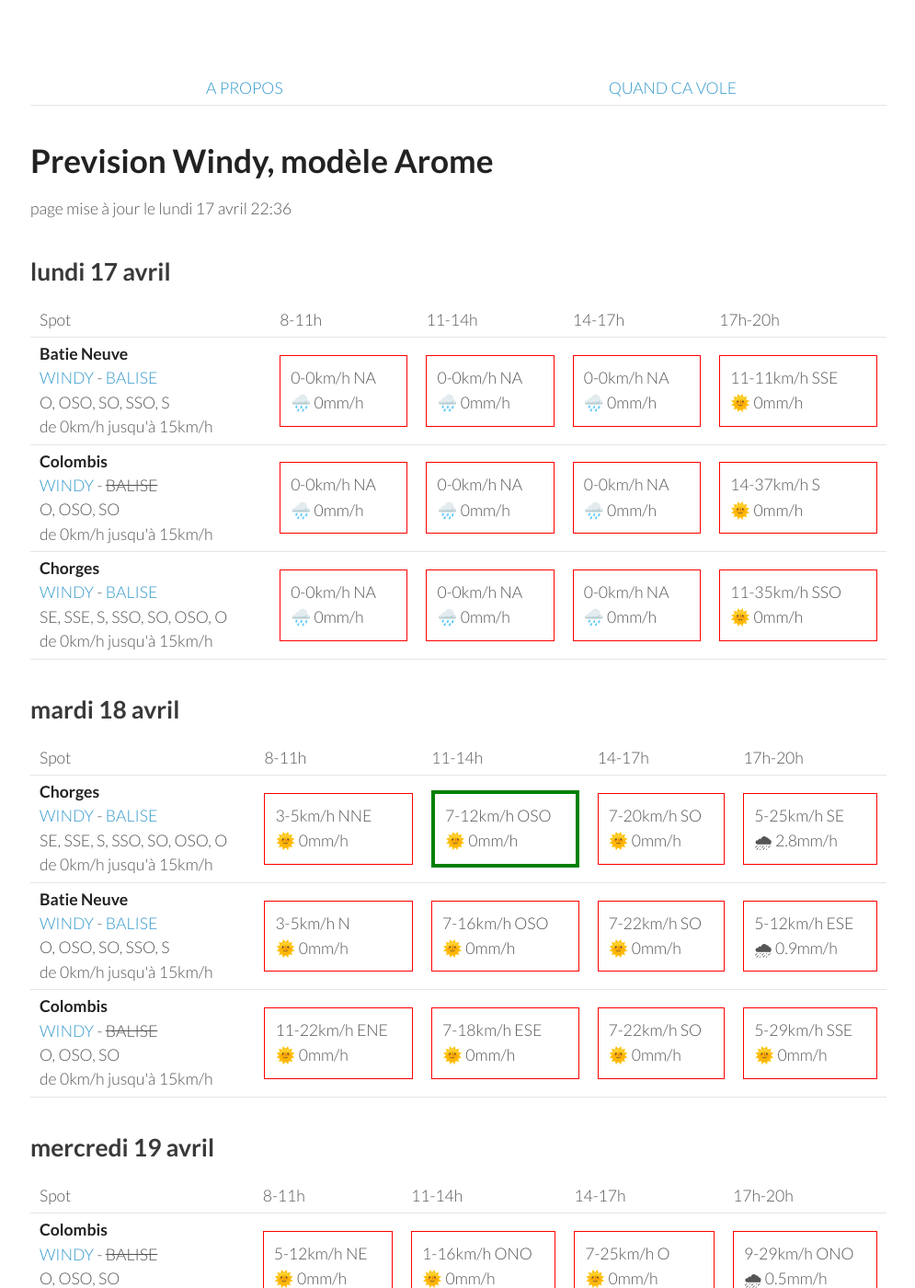
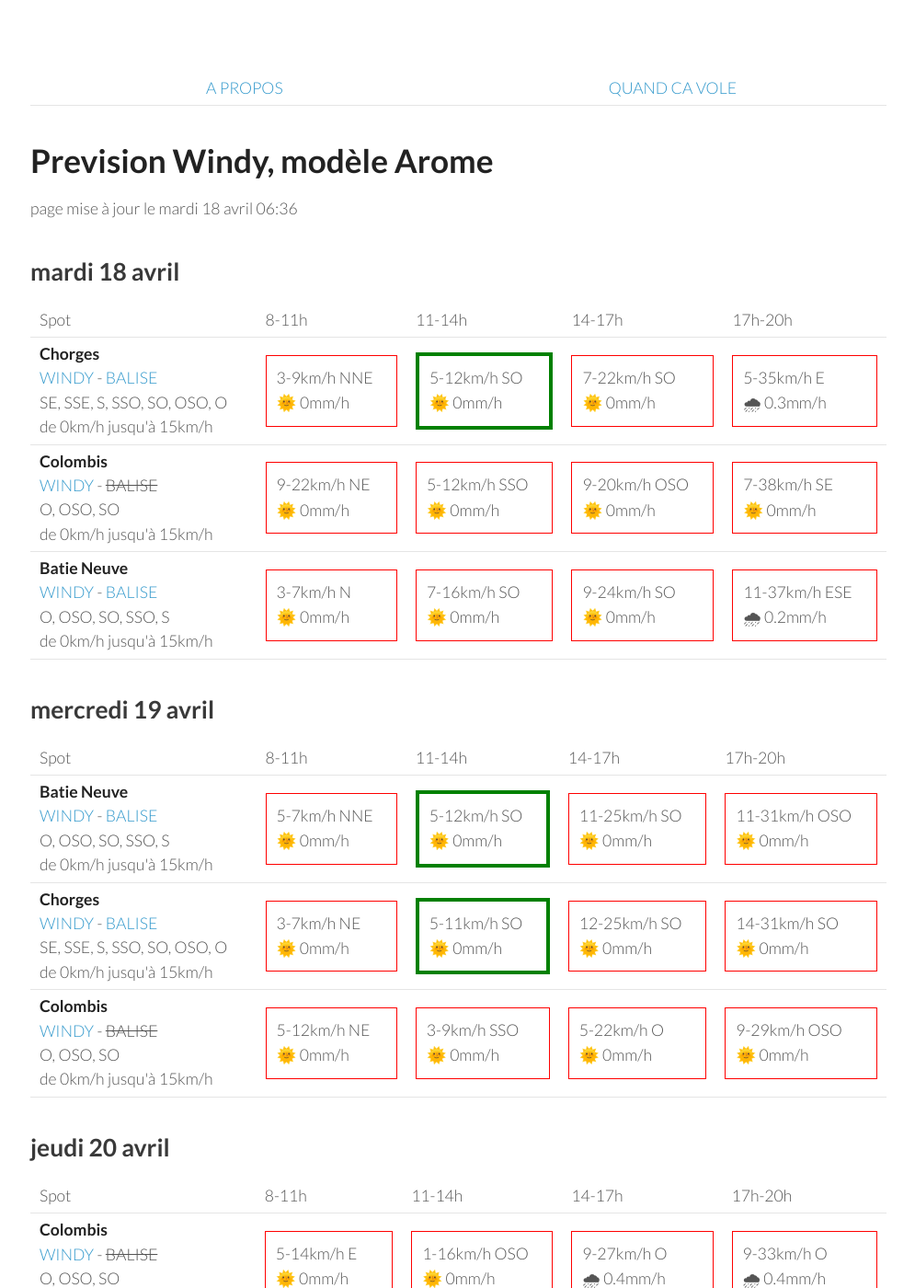
Before and after one commit to parapente-dans-le-nord/parapente-dans-le-nord.github.io, a Jekyll site: the page built from saint_andre.markdown, in a window 1280 px wide and 1400 px high. Shown: the whole window at 92% size, without its empty margins (25-1020 px from the left). Built offline with Jekyll 4.4.1, drawn with Linux system fonts in a browser that asks for light colours; some of the changed text lies outside the part shown.

Commit message:
update index.markdown

```diff
--- a/saint_andre.markdown
+++ b/saint_andre.markdown
@@ -7,51 +7,8 @@ title:  "Tous les spots"
 {: .links}
 
 # Prevision Windy, modèle Arome
-page mise à jour le lundi 17 avril 22:36
+page mise à jour le mardi 18 avril 06:36
 
-## lundi 17 avril
-
-{::nomarkdown}
-<table>
-  <tbody>
-    <tr>
-      <td>Spot</td>
-      <td>8-11h</td>
-      <td>11-14h</td>
-      <td>14-17h</td>
-      <td>17h-20h</td>
-    </tr>
-<tr>
-        <td><strong>Batie Neuve</strong><br><a href="https://windy.com/44.584/6.236?44.559,6.262,10,m:eTtagly">WINDY</a> - <span class=""><a href="https://www.openwindmap.org/PP554">BALISE</a> </span><br> <span class="vent-favorable">O, OSO, SO, SSO, S</span><br><span class="force-vent">de 0km/h jusqu'à 15km/h</span> </td>
-
-            <td><div class="not-flyable"><p>0-0km/h NA</p><p>🌧️ 0mm/h</p></div></td>
-            <td><div class="not-flyable"><p>0-0km/h NA</p><p>🌧️ 0mm/h</p></div></td>
-            <td><div class="not-flyable"><p>0-0km/h NA</p><p>🌧️ 0mm/h</p></div></td>
-            <td><div class="not-flyable"><p>11-11km/h SSE</p><p>🌞 0mm/h</p></div></td>
-
-    </tr>
-<tr>
-        <td><strong>Colombis</strong><br><a href="https://windy.com/44.494/6.216?44.559,6.262,10">WINDY</a> - <span class="no-balise"> BALISE </span><br> <span class="vent-favorable">O, OSO, SO</span><br><span class="force-vent">de 0km/h jusqu'à 15km/h</span> </td>
-
-            <td><div class="not-flyable"><p>0-0km/h NA</p><p>🌧️ 0mm/h</p></div></td>
-            <td><div class="not-flyable"><p>0-0km/h NA</p><p>🌧️ 0mm/h</p></div></td>
-            <td><div class="not-flyable"><p>0-0km/h NA</p><p>🌧️ 0mm/h</p></div></td>
-            <td><div class="not-flyable"><p>14-37km/h S</p><p>🌞 0mm/h</p></div></td>
-
-    </tr>
-<tr>
-        <td><strong>Chorges</strong><br><a href="https://windy.com/44.578/6.280?44.559,6.262,10">WINDY</a> - <span class=""><a href="https://www.openwindmap.org/PP554">BALISE</a> </span><br> <span class="vent-favorable">SE, SSE, S, SSO, SO, OSO, O</span><br><span class="force-vent">de 0km/h jusqu'à 15km/h</span> </td>
-
-            <td><div class="not-flyable"><p>0-0km/h NA</p><p>🌧️ 0mm/h</p></div></td>
-            <td><div class="not-flyable"><p>0-0km/h NA</p><p>🌧️ 0mm/h</p></div></td>
-            <td><div class="not-flyable"><p>0-0km/h NA</p><p>🌧️ 0mm/h</p></div></td>
-            <td><div class="not-flyable"><p>11-35km/h SSO</p><p>🌞 0mm/h</p></div></td>
-
-    </tr>
-
-</tbody>
-</table>
-{:/}
 ## mardi 18 avril
 
 {::nomarkdown}
@@ -67,30 +24,30 @@ page mise à jour le lundi 17 avril 22:36
 <tr>
         <td><strong>Chorges</strong><br><a href="https://windy.com/44.578/6.280?44.559,6.262,10">WINDY</a> - <span class=""><a href="https://www.openwindmap.org/PP554">BALISE</a> </span><br> <span class="vent-favorable">SE, SSE, S, SSO, SO, OSO, O</span><br><span class="force-vent">de 0km/h jusqu'à 15km/h</span> </td>
 
-            <td><div class="not-flyable"><p>3-5km/h NNE</p><p>🌞 0mm/h</p></div></td>
-            <td><div class="flyable"><p>7-12km/h OSO</p><p>🌞 0mm/h</p></div></td>
-            <td><div class="not-flyable"><p>7-20km/h SO</p><p>🌞 0mm/h</p></div></td>
-            <td><div class="not-flyable"><p>5-25km/h SE</p><p>🌧 2.8mm/h</p></div></td>
+            <td><div class="not-flyable"><p>3-9km/h NNE</p><p>🌞 0mm/h</p></div></td>
+            <td><div class="flyable"><p>5-12km/h SO</p><p>🌞 0mm/h</p></div></td>
+            <td><div class="not-flyable"><p>7-22km/h SO</p><p>🌞 0mm/h</p></div></td>
+            <td><div class="not-flyable"><p>5-35km/h E</p><p>🌧 0.3mm/h</p></div></td>
+
+
+    </tr>
+<tr>
+        <td><strong>Colombis</strong><br><a href="https://windy.com/44.494/6.216?44.559,6.262,10">WINDY</a> - <span class="no-balise"> BALISE </span><br> <span class="vent-favorable">O, OSO, SO</span><br><span class="force-vent">de 0km/h jusqu'à 15km/h</span> </td>
+
+            <td><div class="not-flyable"><p>9-22km/h NE</p><p>🌞 0mm/h</p></div></td>
+            <td><div class="not-flyable"><p>5-12km/h SSO</p><p>🌞 0mm/h</p></div></td>
+            <td><div class="not-flyable"><p>9-20km/h OSO</p><p>🌞 0mm/h</p></div></td>
+            <td><div class="not-flyable"><p>7-38km/h SE</p><p>🌞 0mm/h</p></div></td>
 
 
     </tr>
 <tr>
         <td><strong>Batie Neuve</strong><br><a href="https://windy.com/44.584/6.236?44.559,6.262,10,m:eTtagly">WINDY</a> - <span class=""><a href="https://www.openwindmap.org/PP554">BALISE</a> </span><br> <span class="vent-favorable">O, OSO, SO, SSO, S</span><br><span class="force-vent">de 0km/h jusqu'à 15km/h</span> </td>
 
-            <td><div class="not-flyable"><p>3-5km/h N</p><p>🌞 0mm/h</p></div></td>
-            <td><div class="not-flyable"><p>7-16km/h OSO</p><p>🌞 0mm/h</p></div></td>
-            <td><div class="not-flyable"><p>7-22km/h SO</p><p>🌞 0mm/h</p></div></td>
-            <td><div class="not-flyable"><p>5-12km/h ESE</p><p>🌧 0.9mm/h</p></div></td>
-
-
-    </tr>
-<tr>
-        <td><strong>Colombis</strong><br><a href="https://windy.com/44.494/6.216?44.559,6.262,10">WINDY</a> - <span class="no-balise"> BALISE </span><br> <span class="vent-favorable">O, OSO, SO</span><br><span class="force-vent">de 0km/h jusqu'à 15km/h</span> </td>
-
-            <td><div class="not-flyable"><p>11-22km/h ENE</p><p>🌞 0mm/h</p></div></td>
-            <td><div class="not-flyable"><p>7-18km/h ESE</p><p>🌞 0mm/h</p></div></td>
-            <td><div class="not-flyable"><p>7-22km/h SO</p><p>🌞 0mm/h</p></div></td>
-            <td><div class="not-flyable"><p>5-29km/h SSE</p><p>🌞 0mm/h</p></div></td>
+            <td><div class="not-flyable"><p>3-7km/h N</p><p>🌞 0mm/h</p></div></td>
+            <td><div class="not-flyable"><p>7-16km/h SO</p><p>🌞 0mm/h</p></div></td>
+            <td><div class="not-flyable"><p>9-24km/h SO</p><p>🌞 0mm/h</p></div></td>
+            <td><div class="not-flyable"><p>11-37km/h ESE</p><p>🌧 0.2mm/h</p></div></td>
 
 
     </tr>
@@ -111,32 +68,32 @@ page mise à jour le lundi 17 avril 22:36
       <td>17h-20h</td>
     </tr>
 <tr>
-        <td><strong>Colombis</strong><br><a href="https://windy.com/44.494/6.216?44.559,6.262,10">WINDY</a> - <span class="no-balise"> BALISE </span><br> <span class="vent-favorable">O, OSO, SO</span><br><span class="force-vent">de 0km/h jusqu'à 15km/h</span> </td>
-
-            <td><div class="not-flyable"><p>5-12km/h NE</p><p>🌞 0mm/h</p></div></td>
-            <td><div class="not-flyable"><p>1-16km/h ONO</p><p>🌞 0mm/h</p></div></td>
-            <td><div class="not-flyable"><p>7-25km/h O</p><p>🌞 0mm/h</p></div></td>
-            <td><div class="not-flyable"><p>9-29km/h ONO</p><p>🌧 0.5mm/h</p></div></td>
-
-
-    </tr>
-<tr>
         <td><strong>Batie Neuve</strong><br><a href="https://windy.com/44.584/6.236?44.559,6.262,10,m:eTtagly">WINDY</a> - <span class=""><a href="https://www.openwindmap.org/PP554">BALISE</a> </span><br> <span class="vent-favorable">O, OSO, SO, SSO, S</span><br><span class="force-vent">de 0km/h jusqu'à 15km/h</span> </td>
 
-            <td><div class="not-flyable"><p>3-7km/h N</p><p>🌞 0mm/h</p></div></td>
-            <td><div class="not-flyable"><p>3-20km/h SO</p><p>🌞 0mm/h</p></div></td>
-            <td><div class="not-flyable"><p>7-29km/h OSO</p><p>🌧 0.2mm/h</p></div></td>
-            <td><div class="not-flyable"><p>9-33km/h ONO</p><p>🌧 0.3mm/h</p></div></td>
+            <td><div class="not-flyable"><p>5-7km/h NNE</p><p>🌞 0mm/h</p></div></td>
+            <td><div class="flyable"><p>5-12km/h SO</p><p>🌞 0mm/h</p></div></td>
+            <td><div class="not-flyable"><p>11-25km/h SO</p><p>🌞 0mm/h</p></div></td>
+            <td><div class="not-flyable"><p>11-31km/h OSO</p><p>🌞 0mm/h</p></div></td>
 
 
     </tr>
 <tr>
         <td><strong>Chorges</strong><br><a href="https://windy.com/44.578/6.280?44.559,6.262,10">WINDY</a> - <span class=""><a href="https://www.openwindmap.org/PP554">BALISE</a> </span><br> <span class="vent-favorable">SE, SSE, S, SSO, SO, OSO, O</span><br><span class="force-vent">de 0km/h jusqu'à 15km/h</span> </td>
 
-            <td><div class="not-flyable"><p>3-7km/h NNE</p><p>🌞 0mm/h</p></div></td>
-            <td><div class="not-flyable"><p>3-20km/h SO</p><p>🌞 0mm/h</p></div></td>
-            <td><div class="not-flyable"><p>7-31km/h OSO</p><p>🌧 0.3mm/h</p></div></td>
-            <td><div class="not-flyable"><p>7-35km/h ONO</p><p>🌧 0.2mm/h</p></div></td>
+            <td><div class="not-flyable"><p>3-7km/h NE</p><p>🌞 0mm/h</p></div></td>
+            <td><div class="flyable"><p>5-11km/h SO</p><p>🌞 0mm/h</p></div></td>
+            <td><div class="not-flyable"><p>12-25km/h SO</p><p>🌞 0mm/h</p></div></td>
+            <td><div class="not-flyable"><p>14-31km/h SO</p><p>🌞 0mm/h</p></div></td>
+
+
+    </tr>
+<tr>
+        <td><strong>Colombis</strong><br><a href="https://windy.com/44.494/6.216?44.559,6.262,10">WINDY</a> - <span class="no-balise"> BALISE </span><br> <span class="vent-favorable">O, OSO, SO</span><br><span class="force-vent">de 0km/h jusqu'à 15km/h</span> </td>
+
+            <td><div class="not-flyable"><p>5-12km/h NE</p><p>🌞 0mm/h</p></div></td>
+            <td><div class="not-flyable"><p>3-9km/h SSO</p><p>🌞 0mm/h</p></div></td>
+            <td><div class="not-flyable"><p>5-22km/h O</p><p>🌞 0mm/h</p></div></td>
+            <td><div class="not-flyable"><p>9-29km/h OSO</p><p>🌞 0mm/h</p></div></td>
 
 
     </tr>
@@ -161,8 +118,8 @@ page mise à jour le lundi 17 avril 22:36
 
             <td><div class="not-flyable"><p>5-14km/h E</p><p>🌞 0mm/h</p></div></td>
             <td><div class="not-flyable"><p>1-16km/h OSO</p><p>🌞 0mm/h</p></div></td>
-            <td><div class="not-flyable"><p>9-29km/h O</p><p>🌧 0.2mm/h</p></div></td>
-            <td><div class="not-flyable"><p>5-31km/h NO</p><p>🌧 0.4mm/h</p></div></td>
+            <td><div class="not-flyable"><p>9-27km/h O</p><p>🌧 0.4mm/h</p></div></td>
+            <td><div class="not-flyable"><p>9-33km/h O</p><p>🌧 0.4mm/h</p></div></td>
 
 
     </tr>
@@ -170,19 +127,19 @@ page mise à jour le lundi 17 avril 22:36
         <td><strong>Batie Neuve</strong><br><a href="https://windy.com/44.584/6.236?44.559,6.262,10,m:eTtagly">WINDY</a> - <span class=""><a href="https://www.openwindmap.org/PP554">BALISE</a> </span><br> <span class="vent-favorable">O, OSO, SO, SSO, S</span><br><span class="force-vent">de 0km/h jusqu'à 15km/h</span> </td>
 
             <td><div class="not-flyable"><p>5-14km/h NE</p><p>🌞 0mm/h</p></div></td>
-            <td><div class="not-flyable"><p>5-24km/h OSO</p><p>🌞 0mm/h</p></div></td>
-            <td><div class="not-flyable"><p>9-35km/h OSO</p><p>🌧 0.4mm/h</p></div></td>
-            <td><div class="not-flyable"><p>3-33km/h NNO</p><p>🌧 2mm/h</p></div></td>
+            <td><div class="not-flyable"><p>5-22km/h SO</p><p>🌞 0mm/h</p></div></td>
+            <td><div class="not-flyable"><p>7-31km/h SO</p><p>🌧 0.4mm/h</p></div></td>
+            <td><div class="not-flyable"><p>5-37km/h ONO</p><p>🌧 1.7mm/h</p></div></td>
 
 
     </tr>
 <tr>
         <td><strong>Chorges</strong><br><a href="https://windy.com/44.578/6.280?44.559,6.262,10">WINDY</a> - <span class=""><a href="https://www.openwindmap.org/PP554">BALISE</a> </span><br> <span class="vent-favorable">SE, SSE, S, SSO, SO, OSO, O</span><br><span class="force-vent">de 0km/h jusqu'à 15km/h</span> </td>
 
-            <td><div class="not-flyable"><p>5-14km/h NE</p><p>🌞 0mm/h</p></div></td>
-            <td><div class="not-flyable"><p>5-24km/h OSO</p><p>🌞 0mm/h</p></div></td>
-            <td><div class="not-flyable"><p>9-37km/h OSO</p><p>🌧 0.5mm/h</p></div></td>
-            <td><div class="not-flyable"><p>3-35km/h NO</p><p>🌧 1.7mm/h</p></div></td>
+            <td><div class="not-flyable"><p>5-16km/h NE</p><p>🌞 0mm/h</p></div></td>
+            <td><div class="not-flyable"><p>5-22km/h SO</p><p>🌞 0mm/h</p></div></td>
+            <td><div class="not-flyable"><p>7-33km/h OSO</p><p>🌧 0.5mm/h</p></div></td>
+            <td><div class="not-flyable"><p>5-38km/h ONO</p><p>🌧 1.4mm/h</p></div></td>
 
 
     </tr>
@@ -203,30 +160,30 @@ page mise à jour le lundi 17 avril 22:36
       <td>17h-20h</td>
     </tr>
 <tr>
+        <td><strong>Batie Neuve</strong><br><a href="https://windy.com/44.584/6.236?44.559,6.262,10,m:eTtagly">WINDY</a> - <span class=""><a href="https://www.openwindmap.org/PP554">BALISE</a> </span><br> <span class="vent-favorable">O, OSO, SO, SSO, S</span><br><span class="force-vent">de 0km/h jusqu'à 15km/h</span> </td>
+
+            <td><div class="not-flyable"><p>3-14km/h NNE</p><p>🌞 0mm/h</p></div></td>
+            <td><div class="not-flyable"><p>5-20km/h ENE</p><p>🌧 0.8mm/h</p></div></td>
+            <td><div class="not-flyable"><p>5-25km/h SSO</p><p>🌧 0.3mm/h</p></div></td>
+            <td><div class="not-flyable"><p>1-29km/h SSE</p><p>🌧 0.6mm/h</p></div></td>
+
+
+    </tr>
+<tr>
         <td><strong>Colombis</strong><br><a href="https://windy.com/44.494/6.216?44.559,6.262,10">WINDY</a> - <span class="no-balise"> BALISE </span><br> <span class="vent-favorable">O, OSO, SO</span><br><span class="force-vent">de 0km/h jusqu'à 15km/h</span> </td>
 
-            <td><div class="not-flyable"><p>3-14km/h NE</p><p>🌞 0mm/h</p></div></td>
-            <td><div class="not-flyable"><p>1-14km/h NNE</p><p>🌧 0.4mm/h</p></div></td>
+            <td><div class="not-flyable"><p>1-12km/h NE</p><p>🌧 0.5mm/h</p></div></td>
+            <td><div class="not-flyable"><p>5-20km/h NE</p><p>🌧 0.9mm/h</p></div></td>
             <td><div class="not-flyable"><p>7-22km/h SO</p><p>🌧 0.6mm/h</p></div></td>
             <td><div class="not-flyable"><p>1-24km/h SO</p><p>🌧 0.5mm/h</p></div></td>
 
 
     </tr>
 <tr>
-        <td><strong>Batie Neuve</strong><br><a href="https://windy.com/44.584/6.236?44.559,6.262,10,m:eTtagly">WINDY</a> - <span class=""><a href="https://www.openwindmap.org/PP554">BALISE</a> </span><br> <span class="vent-favorable">O, OSO, SO, SSO, S</span><br><span class="force-vent">de 0km/h jusqu'à 15km/h</span> </td>
-
-            <td><div class="not-flyable"><p>5-16km/h NE</p><p>🌧 0.2mm/h</p></div></td>
-            <td><div class="not-flyable"><p>1-20km/h E</p><p>🌧 0.4mm/h</p></div></td>
-            <td><div class="not-flyable"><p>5-25km/h SSO</p><p>🌧 0.3mm/h</p></div></td>
-            <td><div class="not-flyable"><p>1-29km/h SSE</p><p>🌧 0.6mm/h</p></div></td>
-
-
-    </tr>
-<tr>
         <td><strong>Chorges</strong><br><a href="https://windy.com/44.578/6.280?44.559,6.262,10">WINDY</a> - <span class=""><a href="https://www.openwindmap.org/PP554">BALISE</a> </span><br> <span class="vent-favorable">SE, SSE, S, SSO, SO, OSO, O</span><br><span class="force-vent">de 0km/h jusqu'à 15km/h</span> </td>
 
-            <td><div class="not-flyable"><p>5-16km/h NE</p><p>🌧 0.4mm/h</p></div></td>
-            <td><div class="not-flyable"><p>0-20km/h NNE</p><p>🌧 0.3mm/h</p></div></td>
+            <td><div class="not-flyable"><p>3-16km/h NE</p><p>🌞 0mm/h</p></div></td>
+            <td><div class="not-flyable"><p>5-20km/h ENE</p><p>🌧 0.8mm/h</p></div></td>
             <td><div class="not-flyable"><p>5-25km/h SSO</p><p>🌧 0.4mm/h</p></div></td>
             <td><div class="not-flyable"><p>1-29km/h S</p><p>🌧 0.7mm/h</p></div></td>
 
```
